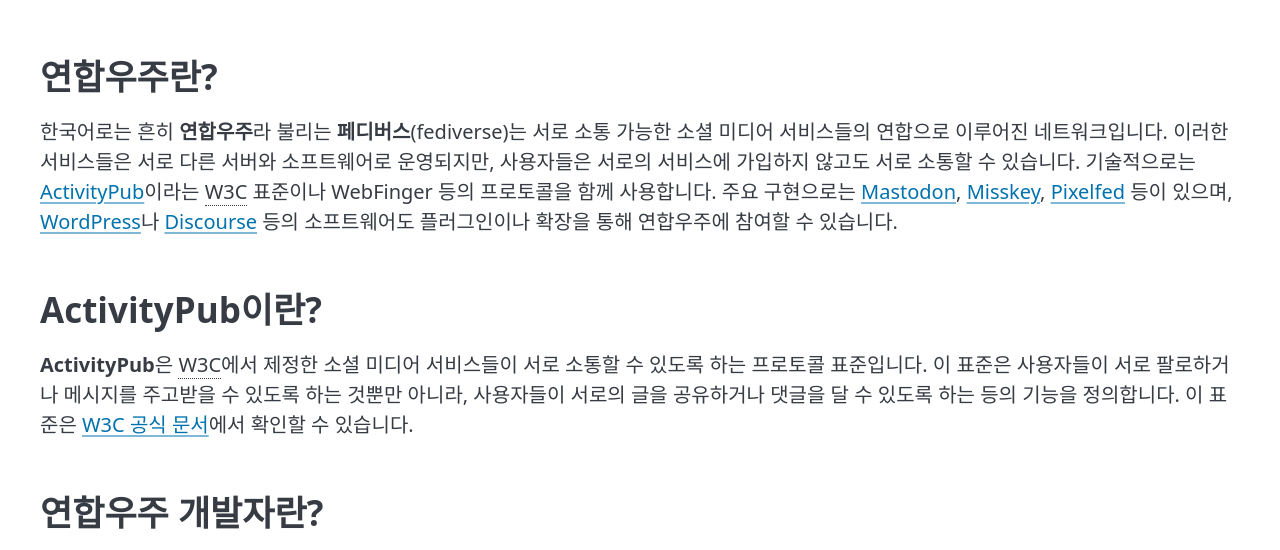
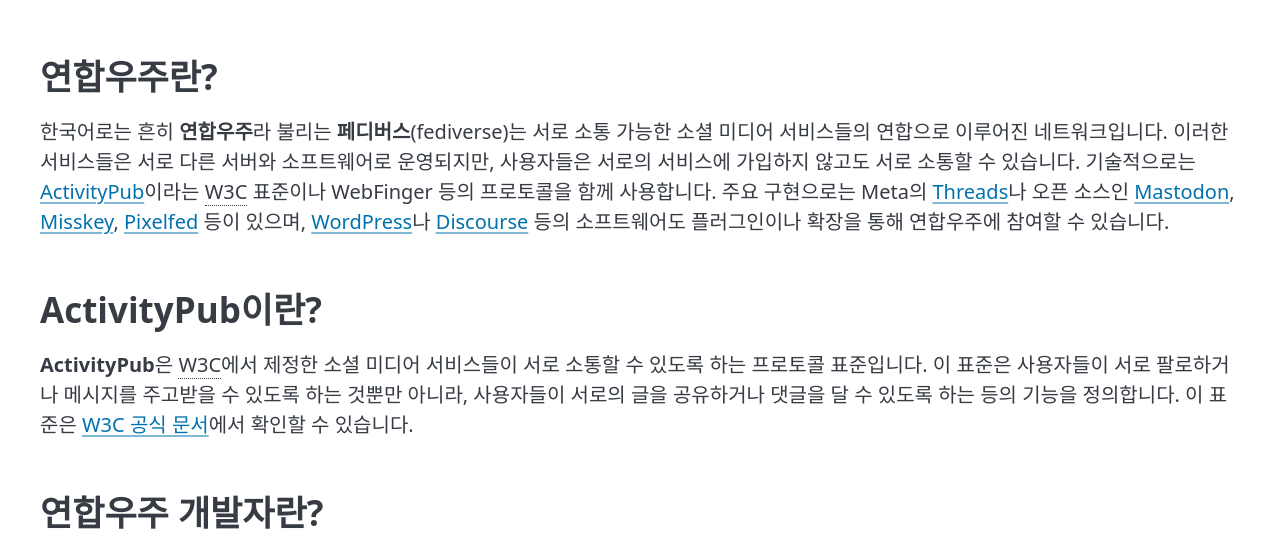
Before and after one commit to fedidevkr/fedidevkr.github.io, a plain HTML site: page index.html in a window 1280 px wide. Shown: the part 198-748 px from the top of the page. Drawn offline with nearby package versions, Linux system fonts and the light colour scheme.

Commit message:
Threads 사례 추가

```diff
--- a/index.html
+++ b/index.html
@@ -44,7 +44,8 @@
         서비스에 가입하지 않고도 서로 소통할 수 있습니다. 기술적으로는
         <a href="#ActivityPub">ActivityPub</a>이라는 <abbr title="World Wide Web
         Consortium">W3C</abbr> 표준이나 WebFinger 등의 프로토콜을 함께
-        사용합니다. 주요 구현으로는 <a href="https://joinmastodon.org/ko"
+        사용합니다. 주요 구현으로는 Meta의 <a href="https://www.threads.net"
+        >Threads</a>나 오픈 소스인 <a href="https://joinmastodon.org/ko"
         >Mastodon</a>, <a href="https://misskey-hub.net/ko/">Misskey</a>,
         <a href="https://pixelfed.org/">Pixelfed</a> 등이 있으며,
         <a href="https://wordpress.org/">WordPress</a>나
```
